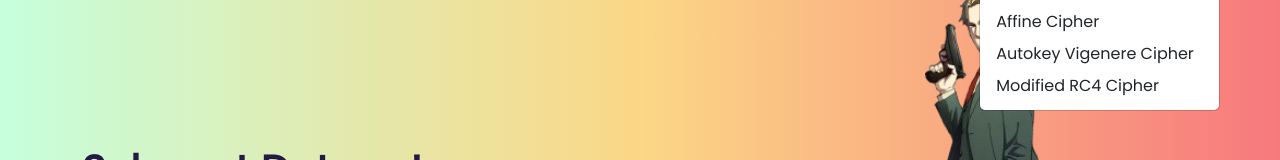
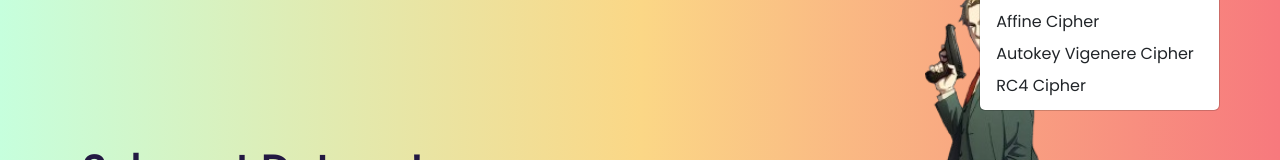
Before and after one commit to JosuaAdriel/Tugas-Kecil-Kripto-1, a React (Vite) app: page / in a window 1280 px wide. Both pictures are taken after a click on the button "Select Cipher". Shown: the part 218-378 px from the top of the page. Built offline with nearby package versions, Linux system fonts and the light colour scheme.

Commit message:
navbar rc4

```diff
--- a/src/components/NavbarComponent.jsx
+++ b/src/components/NavbarComponent.jsx
@@ -44,8 +44,8 @@ const NavbarComponent = () => {
               <NavDropdown.Item as={NavLink} to="/autokey-vigenere">
                 Autokey Vigenere Cipher
               </NavDropdown.Item>
-              <NavDropdown.Item as={NavLink} to="/modified-rc4">
-                Modified RC4 Cipher
+              <NavDropdown.Item as={NavLink} to="/rc4">
+                RC4 Cipher
               </NavDropdown.Item>
             </NavDropdown>
           </Nav>
```
